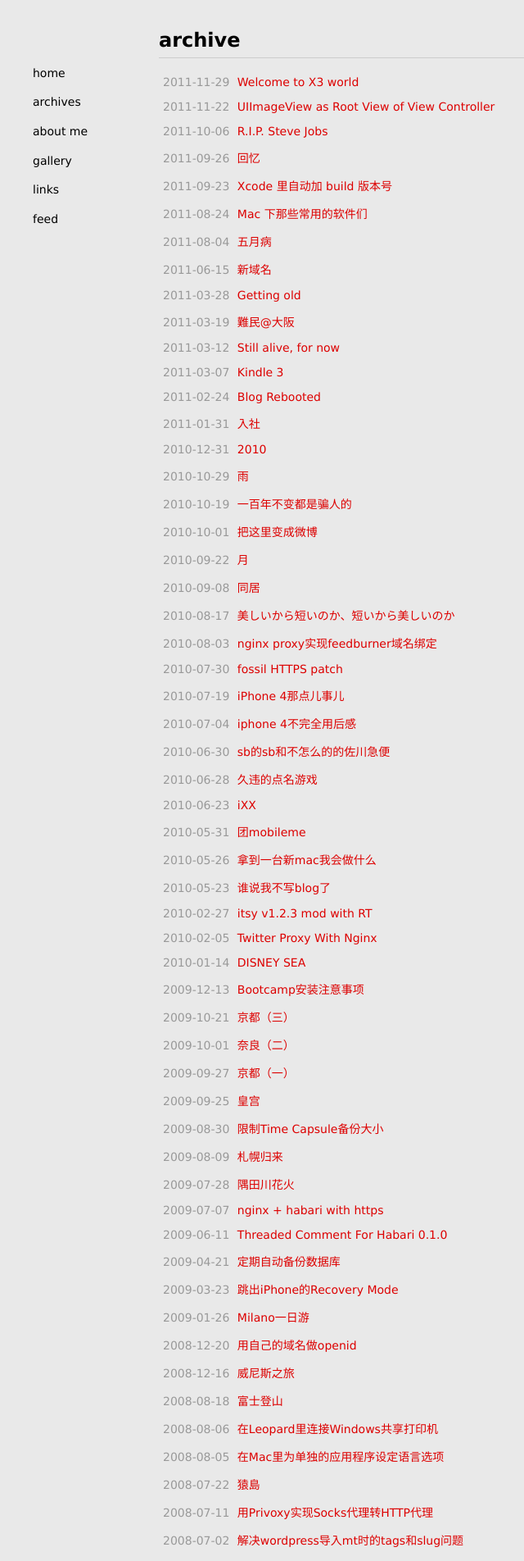
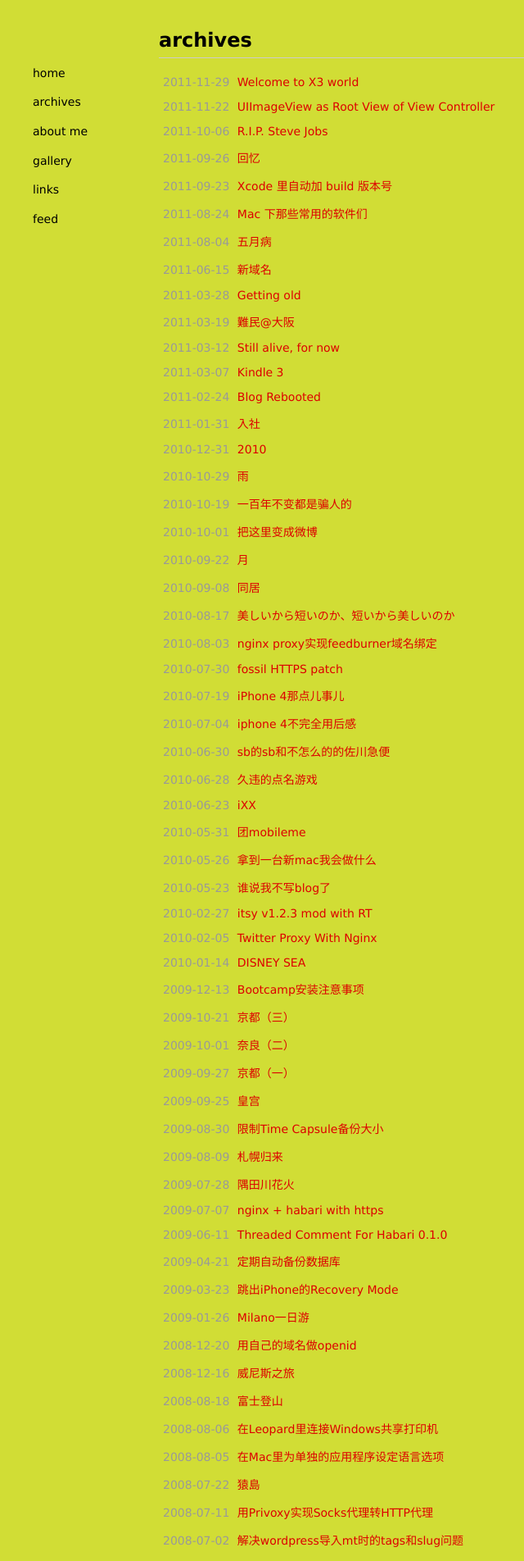
Before and after one commit to waynezhang/blog, a Jekyll site: the page built from archives.markdown, in a window 1280 px wide. Shown: the top 1904 px of the page at 82% size, without its empty margins (146-786 px from the left). Built offline with Jekyll 4.4.1, drawn with Linux system fonts in a browser that asks for light colours; Markdown is read by kramdown in place of the engine named in the settings.

Commit message:
style and archive link

```diff
--- a/archive.markdown
+++ b/archives.markdown
@@ -1,5 +1,5 @@
 ---
-title: archive
+title: archives
 layout: page
 ---
 
--- a/media/css/style.css
+++ b/media/css/style.css
@@ -9,7 +9,7 @@
 * |\.|._)._)
 * --------------------------------- */
 
-body{font-size:14px;font-family:"Lucida Grande","DejaVu Sans Mono",monospace,"Hiragino Sans GB";color:#333333;background-color:#e9e9e9;}
+body{font-size:14px;font-family:"Lucida Grande","DejaVu Sans Mono",monospace,"Hiragino Sans GB";color:#333333;background-color:#d1dd35;}
 *{padding:0;margin: 0;border:none;outline:none;}
 a{text-decoration:none;color:#dd0000;}
 a:hover{text-decoration:underline;}
```
